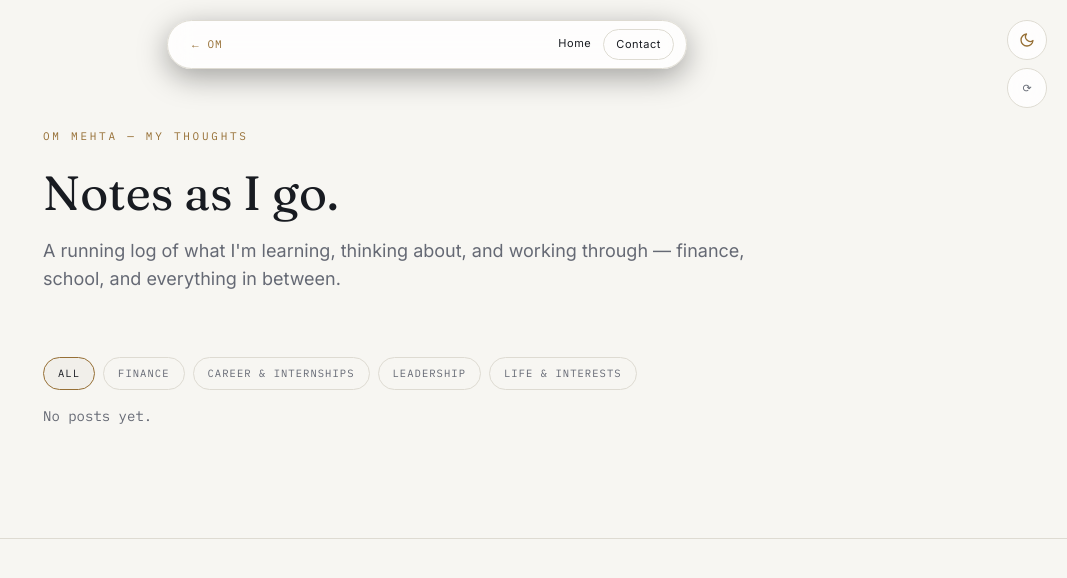
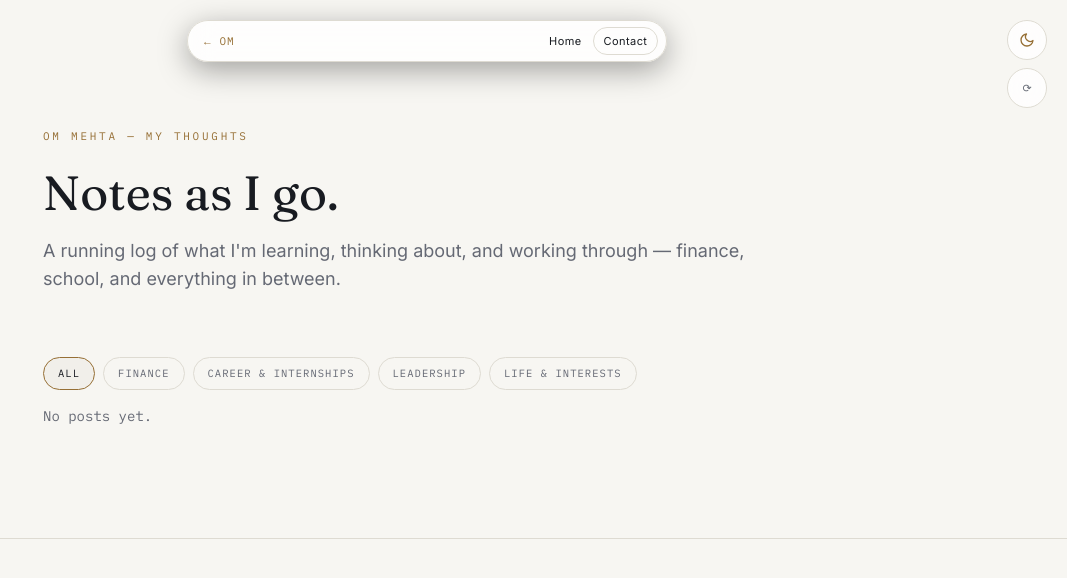
Before and after one commit to omvickmehta-arch/Om-Mehta-E-Portfolio, a website: page thoughts.html in a window 1280 px wide. Shown: the top 578 px of the page, without its empty margins (213-1280 px from the left). Drawn offline with nearby package versions, Linux system fonts and the light colour scheme.

Commit message:
Update thoughts.html

```diff
--- a/thoughts.html
+++ b/thoughts.html
@@ -101,39 +101,51 @@
     .hidden-view { display: none; }
     .theme-toggle-icon { transition: opacity 0.2s ease, transform 0.3s ease; }
 
-    /* Fix for the nav bubble – no wrapping, no clipping */
+    /* ----- FIXED TOP NAV (same as index) ----- */
     #main-nav {
       overflow: visible !important;
-      width: 94%;
-      max-width: 520px;
+      width: 96%;
+      max-width: 480px;
     }
     #main-nav > div {
       flex-wrap: nowrap !important;
-      padding: 0.5rem 0.75rem !important;
+      padding: 0.375rem 0.5rem !important;
     }
     #main-nav .nav-inner {
+      flex: 1 1 auto;
       display: flex;
-      flex: 1 1 auto;
       justify-content: flex-end;
-      gap: 0.1rem;
-      font-size: 10px;
-      white-space: nowrap;
+      align-items: center;
+      gap: 0.05rem;
+      font-size: 8px;
+      letter-spacing: 0.04em;
     }
     @media (min-width: 480px) {
-      #main-nav .nav-inner { font-size: 11px; gap: 0.15rem; }
+      #main-nav .nav-inner { font-size: 9px; gap: 0.1rem; }
+    }
+    @media (min-width: 640px) {
+      #main-nav .nav-inner { font-size: 10px; gap: 0.15rem; }
+    }
+    @media (min-width: 1024px) {
+      #main-nav .nav-inner { font-size: 11px; gap: 0.2rem; }
     }
     #main-nav .nav-inner a {
-      padding: 0.4rem 0.6rem;
+      padding: 0.3rem 0.5rem;
       border-radius: 999px;
-      font-size: inherit;
-      letter-spacing: 0.05em;
+      white-space: nowrap;
+      transition: color 0.2s;
     }
     #main-nav .nav-inner a:last-child {
-      padding-left: 0.75rem;
-      padding-right: 0.75rem;
-      border: 1px solid rgba(var(--color-hairline));
-      background: rgba(var(--color-surface2), 0.5);
+      padding-left: 0.6rem;
+      padding-right: 0.6rem;
+      border: 1px solid rgb(var(--color-hairline));
+      background: rgba(var(--color-surface2), 0.4);
     }
+    @media (max-width: 380px) {
+      #main-nav .nav-inner a { font-size: 7px !important; padding: 0.2rem 0.3rem !important; }
+      #main-nav .nav-inner a:last-child { padding: 0.2rem 0.4rem !important; }
+    }
+    /* end nav fix */
   </style>
 </head>
 
@@ -155,10 +167,10 @@
     </button>
   </div>
 
-  <!-- FLOATING PILL NAV (fixed with custom styles) -->
+  <!-- FLOATING PILL NAV (fixed) -->
   <nav id="main-nav" class="fixed top-5 left-1/2 -translate-x-1/2 z-50">
     <div class="flex items-center justify-between rounded-full border border-hairline bg-surface/80 backdrop-blur-md shadow-[0_8px_30px_rgba(0,0,0,0.35)]">
-      <a href="index.html" class="flex items-center pl-3 pr-2 font-mono text-[11px] tracking-widest text-gold whitespace-nowrap">← OM</a>
+      <a href="index.html" class="flex items-center pl-2 pr-2 font-mono text-[11px] tracking-widest text-gold whitespace-nowrap">← OM</a>
       <div class="nav-inner">
         <a href="index.html" class="hover:text-ink transition-colors">Home</a>
         <a href="index.html#contact" class="hover:text-ink transition-colors">Contact</a>
```
